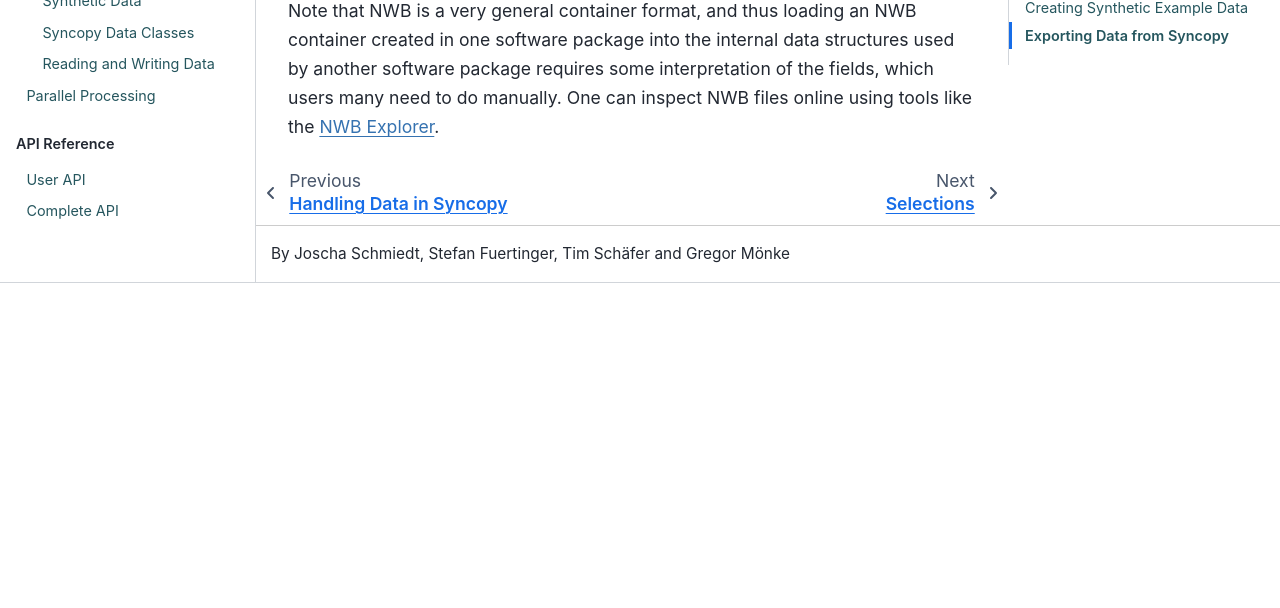
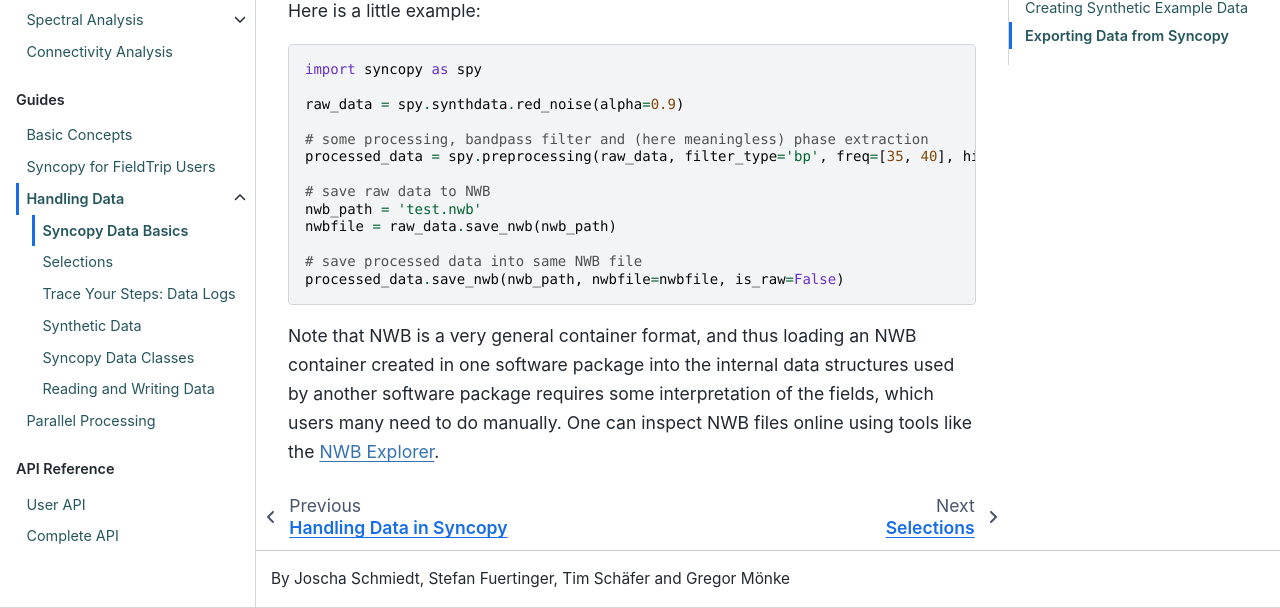
Before and after one commit to esi-neuroscience/syncopy, a Sphinx documentation site: the page built from doc/source/user/data_basics.rst, in a window 1280 px wide and 900 px high, scrolled down 2398 px, cut to the strip 292-900 px from the top of the window. Built offline with Sphinx 7.4.7 and the Sphinx Book theme 1.1.4, drawn with Linux system fonts in a browser that asks for light colours; the version number is read from the project's files by our own code; before the commit the page ends 2973 px from its top, so only the background shows below that.

Commit message:
DOC: Add NWB export example

```diff
--- a/doc/source/user/data_basics.rst
+++ b/doc/source/user/data_basics.rst
@@ -94,4 +94,20 @@ Syncopy supports export of data to `NWB <https://www.nwb.org/>`_ format for obje
     syncopy.TimeLockData.save_nwb
     syncopy.SpikeData.save_nwb
 
+Here is a little example::
+
+  import syncopy as spy
+
+  raw_data = spy.synthdata.red_noise(alpha=0.9)
+
+  # some processing, bandpass filter and (here meaningless) phase extraction
+  processed_data = spy.preprocessing(raw_data, filter_type='bp', freq=[35, 40], hilbert='angle')
+
+  # save raw data to NWB
+  nwb_path = 'test.nwb'
+  nwbfile = raw_data.save_nwb(nwb_path)
+
+  # save processed data into same NWB file
+  processed_data.save_nwb(nwb_path, nwbfile=nwbfile, is_raw=False)
+
 Note that NWB is a very general container format, and thus loading an NWB container created in one software package into the internal data structures used by another software package requires some interpretation of the fields, which users many need to do manually. One can inspect NWB files online using tools like the `NWB Explorer <https://nwbexplorer.opensourcebrain.org>`_.
```
